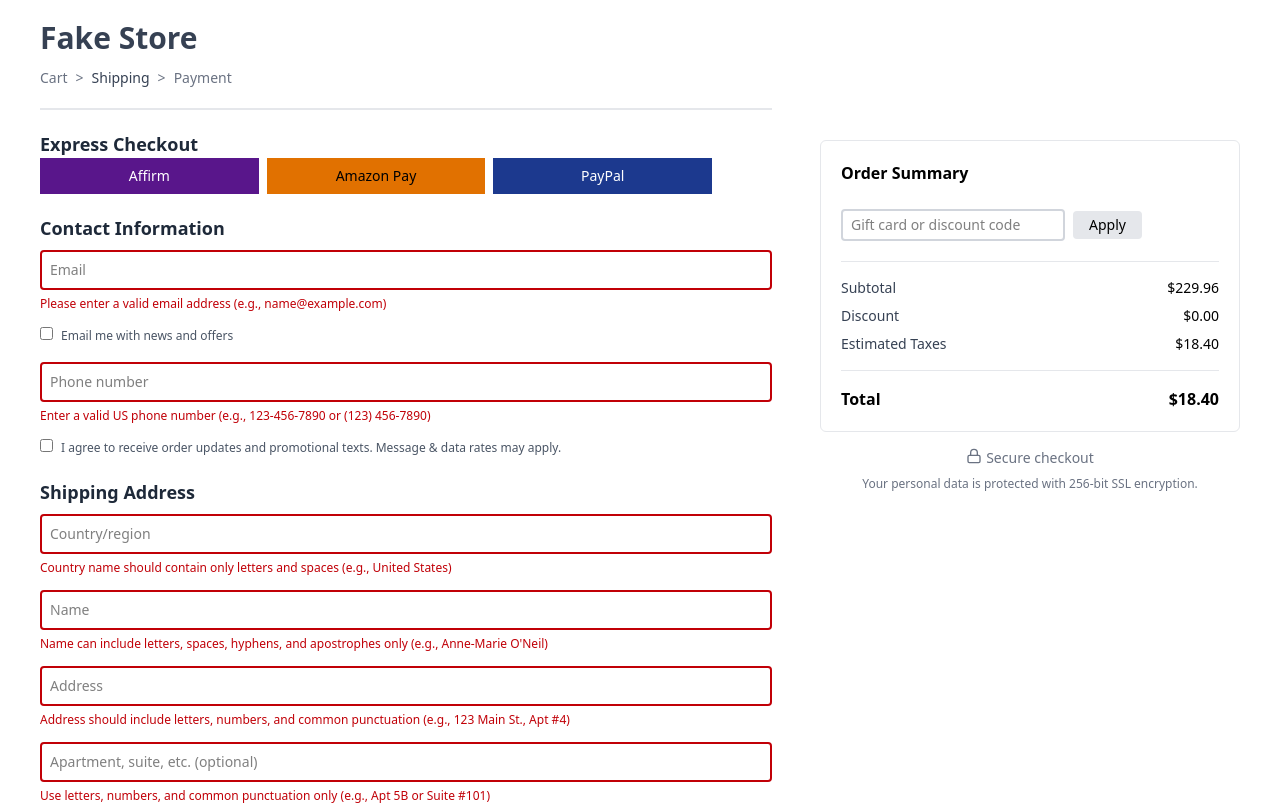
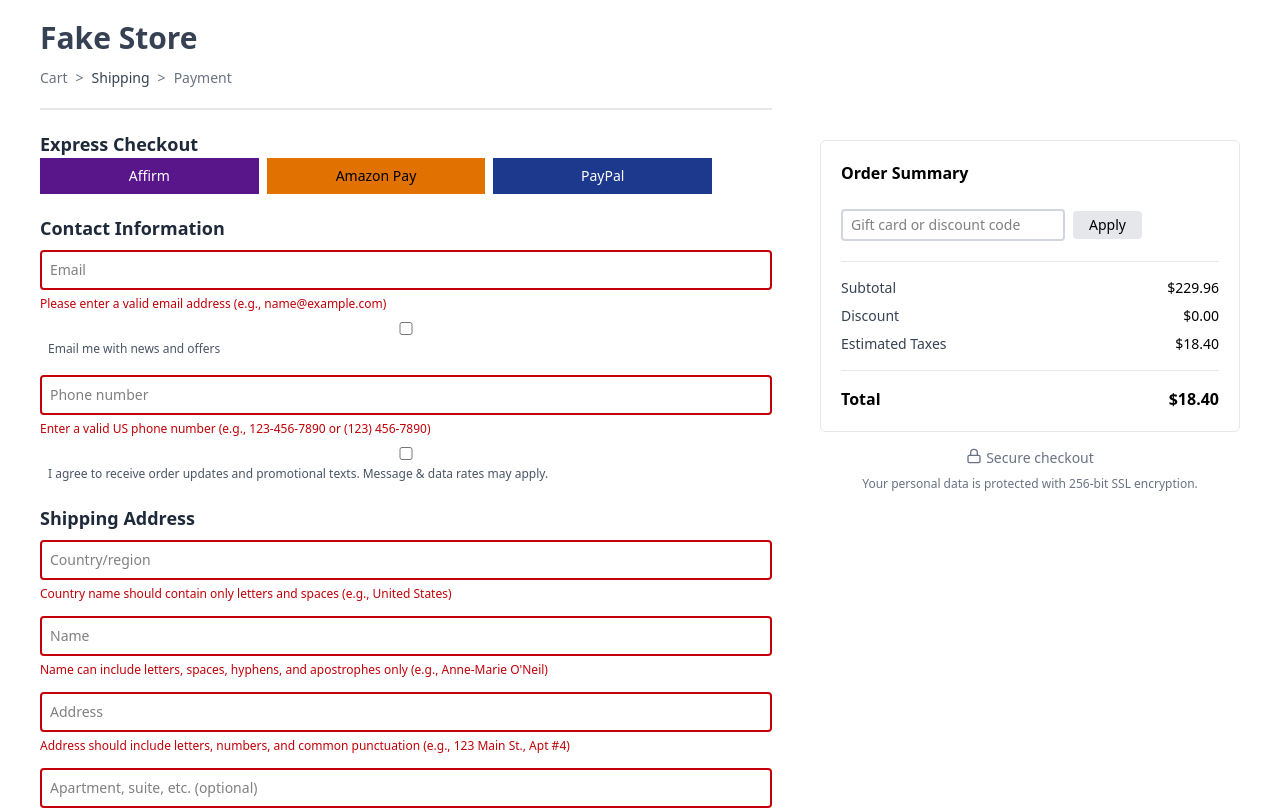
Before and after one commit to mangoPixel1/TailwindStorePage, a React (Vite) app: page /checkout in a window 1280 px wide. Shown: the top 810 px of the page. Built offline with nearby package versions, Linux system fonts and the light colour scheme.

Commit message:
CheckoutForm - support for checkbox inputs

```diff
--- a/src/components/CheckoutForm.jsx
+++ b/src/components/CheckoutForm.jsx
@@ -111,7 +111,8 @@ function CheckoutForm() {
 	});
 
 	function handleInputChange(e) {
-		setValues({ ...values, [e.target.name]: e.target.value });
+		const { name, type, value, checked } = e.target;
+		setValues({ ...values, [name]: type === "checkbox" ? checked : value });
 	}
 
 	function handleSubmit(e) {
@@ -136,10 +137,10 @@ function CheckoutForm() {
 			<div className="mb-5">
 				<h1 className="mb-2 text-lg text-gray-800 font-semibold">Contact Information</h1>
 				<div className="mb-4">
-					<CheckoutFormInput {...inputs[0]} value={values["email"]} handleInputChange={handleInputChange} />
+					<CheckoutFormInput {...inputs[0]} value={values[inputs[0].name]} handleInputChange={handleInputChange} />
 
 					<div className="mt-2">
-						<input id="optInEmail" type="checkbox" name="optInEmail" value="true" />
+						<CheckoutFormInput {...inputs[1]} value={values[inputs[1].name]} handleInputChange={handleInputChange} />
 
 						<label htmlFor="optInEmail" className="ml-2 text-xs text-gray-600">
 							Email me with news and offers
@@ -148,9 +149,9 @@ function CheckoutForm() {
 				</div>
 
 				<div>
-					<CheckoutFormInput {...inputs[2]} value={values["phone"]} handleInputChange={handleInputChange} />
+					<CheckoutFormInput {...inputs[2]} value={values[inputs[2].name]} handleInputChange={handleInputChange} />
 					<div className="mt-2">
-						<input id="optInText" type="checkbox" name="opt-in-text" value="true" />
+						<CheckoutFormInput {...inputs[3]} value={values[inputs[3].name]} handleInputChange={handleInputChange} />
 
 						<label htmlFor="optInText" className="ml-2 text-xs text-gray-600">
 							I agree to receive order updates and promotional texts. Message & data rates may apply.
```
